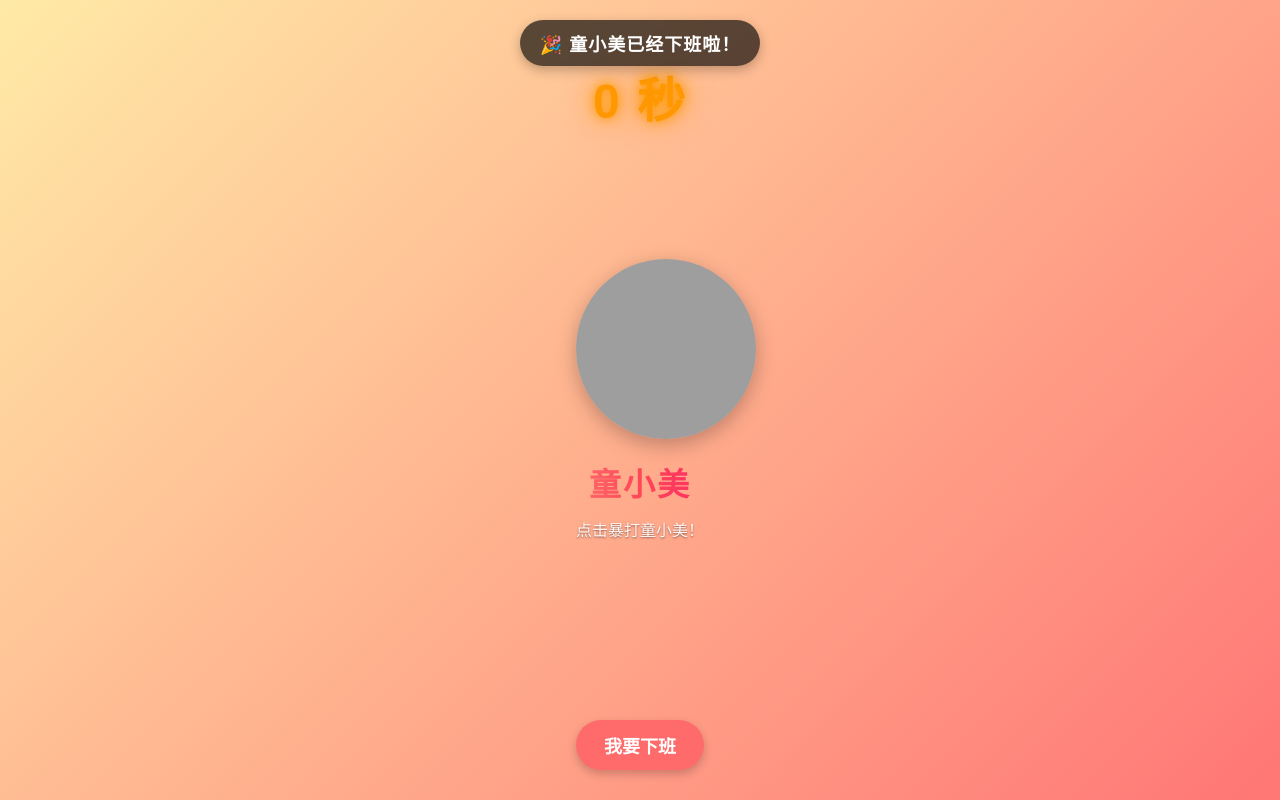
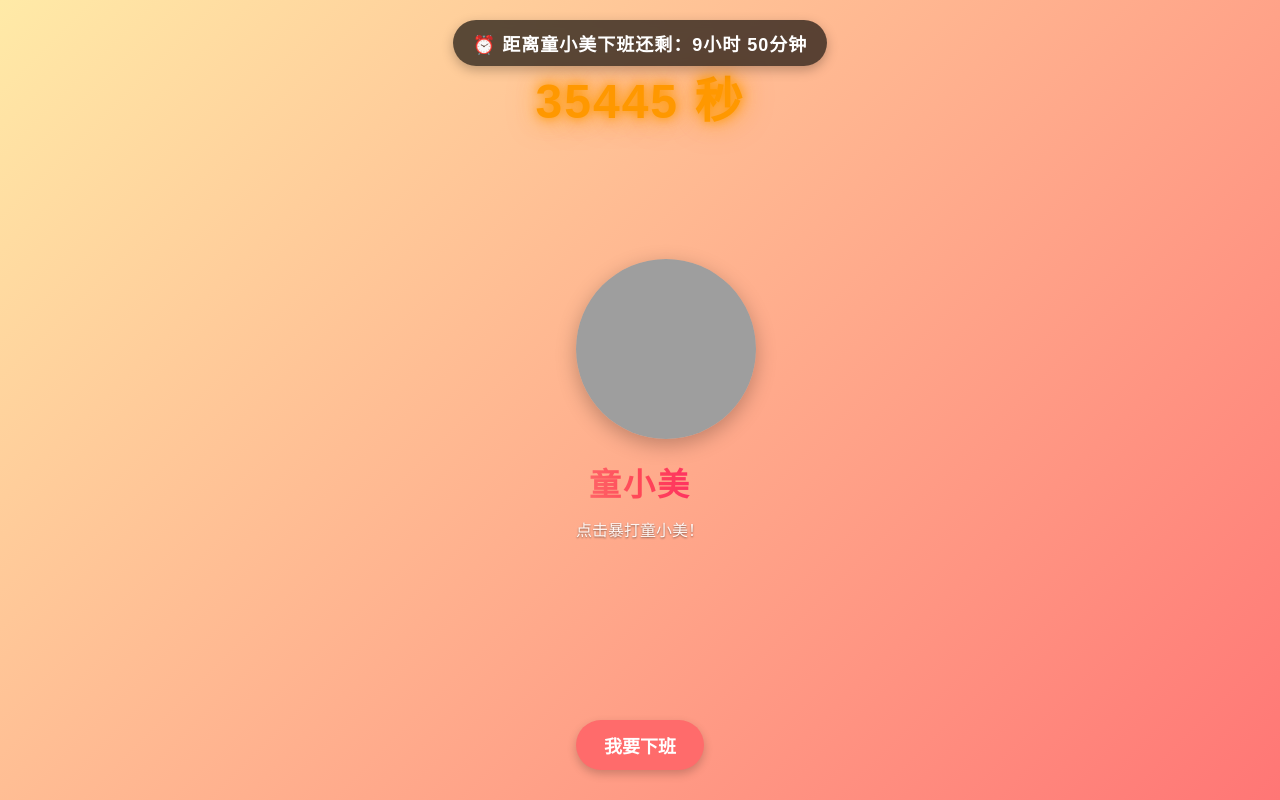
Before and after one commit to yanqi-spec/baoda, a plain HTML site: page index.html in a window 1280 px wide. Both pictures are taken after a click on the button "我要下班". Drawn offline with Linux system fonts and the light colour scheme; grey boxes are pictures that could not be loaded.

Commit message:
Add files via upload

```diff
--- a/index.html
+++ b/index.html
@@ -323,13 +323,29 @@
       avatarImg.src = newUrl;
     }
 
-    // ====== 倒计时逻辑 ======
-    const targetTime = new Date('2025-12-09T18:00:00').getTime();
+    // ====== 动态计算今日 18:00 时间戳 ======
+    function getTodayTargetTime() {
+      const now = new Date();
+      const year = now.getFullYear();
+      const month = now.getMonth();
+      const day = now.getDate();
+
+      // 今天 18:00
+      const today18 = new Date(year, month, day, 18, 0, 0);
+      // 如果已经过了 18:00，则目标是明天 18:00
+      if (now >= today18) {
+        return new Date(year, month, day + 1, 18, 0, 0).getTime();
+      } else {
+        return today18.getTime();
+      }
+    }
+
     const countdownEl = document.getElementById('countdown');
     const totalSecondsEl = document.getElementById('totalSeconds');
 
     function updateCountdown() {
       const now = new Date().getTime();
+      const targetTime = getTodayTargetTime();
       const diff = targetTime - now;
 
       if (diff <= 0) {
@@ -496,7 +512,7 @@
       }
     });
 
-    // ====== 整蛊按钮：10阶段 ======
+    // ====== 整蛊按钮：10阶段 + 下班时间判断 ======
     let jokeClicks = 0;
     const jokeBtn = document.getElementById('jokeBtn');
     const modal = document.getElementById('modal');
@@ -517,6 +533,17 @@
     ];
 
     jokeBtn.addEventListener('click', function() {
+      const now = new Date();
+      const currentHour = now.getHours();
+      const currentMinute = now.getMinutes();
+
+      // ✅ 核心修改：18:00 后直接放行
+      if (currentHour > 18 || (currentHour === 18 && currentMinute >= 0)) {
+        alert("可以走啦～");
+        return;
+      }
+
+      // 18:00 前走原有逻辑
       jokeClicks++;
       const index = (jokeClicks - 1) % jokes.length;
       const msg = jokes[index];
```
